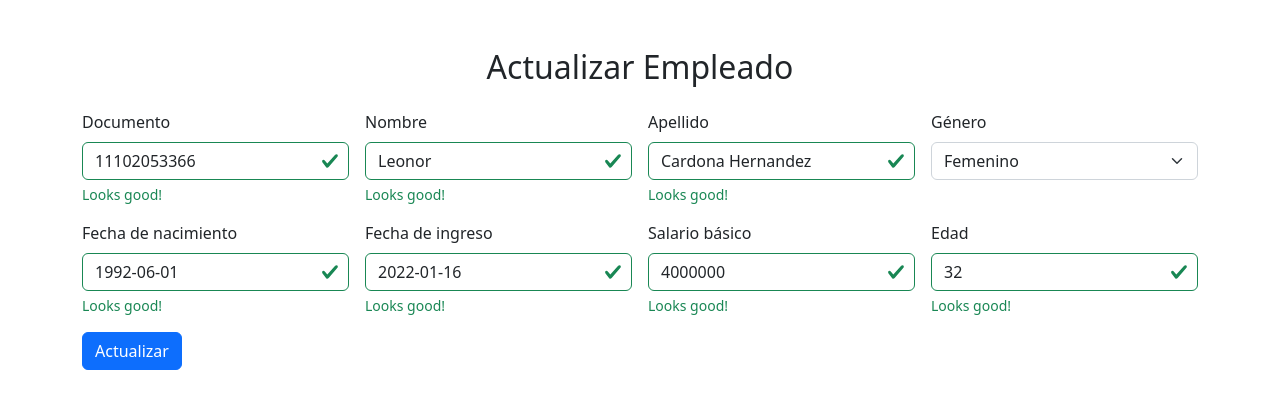
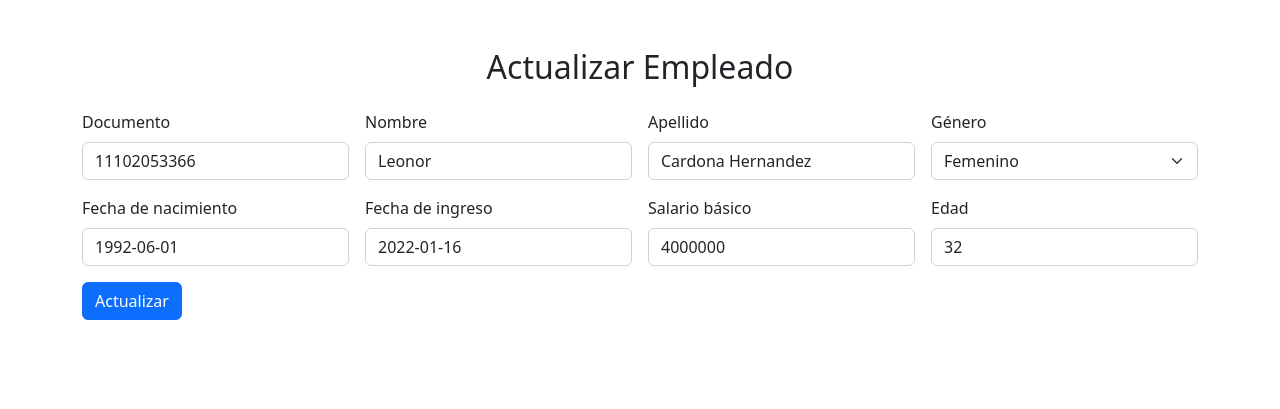
Before and after one commit to apachecoo/level2Employee, a PHP site: page /index.php?controller=EmployeeController&action=show&id=1 in a window 1280 px wide. Shown: the top 409 px of the page. Run offline with PHP 8.4, Linux system fonts and the light colour scheme; data comes from the database, SQL or seed files in the repository.

Commit message:
mejoras reto

```diff
--- a/src/controllers/EmployeeController.php
+++ b/src/controllers/EmployeeController.php
@@ -12,17 +12,13 @@ class EmployeeController
     public function index(): void
     {
         $employees = EmployeeModel::getAll();
-        echo "<pre>";
-        print_r($employees);
-        echo "</pre>";
-
         $this->view->index($employees);
     }
 
     public function show(): void
     {
-        $id = $_REQUEST['id'];
-        $employee = EmployeeModel::find($id);
+        $id = $_REQUEST['id'] ?? null;
+        $employee = $id ? EmployeeModel::find($id) : null;
         $this->view->show($employee);
     }
 
@@ -31,7 +27,12 @@ class EmployeeController
         //Your code
     }
 
-    public function edit(): void
+    public function update(): void
+    {
+        //Your code
+    }
+
+    public function store()
     {
         //Your code
     }
--- a/src/views/employee/EmployeeView.php
+++ b/src/views/employee/EmployeeView.php
@@ -9,7 +9,7 @@ class EmployeeView
         require_once('./views/employee/index.php');
     }
 
-    public function show(?EmployeeModel $employee): void
+    public function show(?EmployeeModel $employee = null): void
     {
         require_once('./views/employee/show.php');
     }
--- a/src/views/employee/form.php
+++ b/src/views/employee/form.php
@@ -1,26 +1,30 @@
 <?php
-
-
+$action = !$employee ? '?controller=EmployeeController&action=store'
+    : '?controller=EmployeeController&action=update&id=' . $employee->id;
 ?>
 
-<form class="row g-3" action="" method="post">
+<form class="row g-3" action="<?= $action ?>" method="post">
     <div class="col-md-3">
         <label for="name" class="form-label">Documento</label>
-        <input type="text" class="form-control is-valid" id="name" name="employee[dni]" value="<?= $employee->dni ?>" required>
+        <input type="text" class="form-control" id="name" name="employee[dni]"
+               value="<?= $employee ? $employee->dni : '' ?>" required>
         <div class="valid-feedback">
             Looks good!
         </div>
     </div>
     <div class="col-md-3">
         <label for="name" class="form-label">Nombre</label>
-        <input type="text" class="form-control is-valid" id="name" name="employee[name]" value="<?= $employee->name ?>" required>
+        <input type="text" class="form-control" id="name" name="employee[name]"
+               value="<?= $employee ? $employee->name : '' ?>"
+               required>
         <div class="valid-feedback">
             Looks good!
         </div>
     </div>
     <div class="col-md-3">
         <label for="lastName" class="form-label">Apellido</label>
-        <input type="text" class="form-control is-valid" id="lastName" name="employee[lastName]" value="<?= $employee->lastName ?>" required>
+        <input type="text" class="form-control" id="lastName" name="employee[lastName]"
+               value="<?= $employee ? $employee->lastName : '' ?>" required>
         <div class="valid-feedback">
             Looks good!
         </div>
@@ -30,8 +34,8 @@
         <label for="name" class="form-label">Género</label>
         <select name="employee[gender]" id="gender" class="form-select">
             <option value="">Seleccione...</option>
-            <option value="M" <?= $employee->gender==='M'? 'selected':''; ?> >Masculino</option>
-            <option value="F" <?= $employee->gender==='F'? 'selected':''; ?> >Femenino</option>
+            <option value="M" <?= $employee ? $employee->gender === 'M' ? 'selected' : '' : ''; ?> >Masculino</option>
+            <option value="F" <?= $employee ? $employee->gender === 'F' ? 'selected' : '' : ''; ?> >Femenino</option>
         </select>
         <div class="valid-feedback">
             Looks good!
@@ -39,28 +43,26 @@
     </div>
     <div class="col-md-3">
         <label for="name" class="form-label">Fecha de nacimiento</label>
-        <input type="text" class="form-control is-valid" id="name" name="employee[birthdate]" value="<?= $employee->birthdate ?>" required>
-        <div class="valid-feedback">
-            Looks good!
-        </div>
+        <input type="text" class="form-control" id="name" name="employee[birthdate]"
+               value="<?= $employee ? $employee->birthdate : '' ?>" required>
     </div>
     <div class="col-md-3">
         <label for="lastName" class="form-label">Fecha de ingreso</label>
-        <input type="text" class="form-control is-valid" id="lastName" name="employee[joindate]" value="<?= $employee->joindate ?>" required>
-        <div class="valid-feedback">
-            Looks good!
-        </div>
+        <input type="text" class="form-control" id="lastName" name="employee[joindate]"
+               value="<?= $employee ? $employee->joindate : '' ?>" required>
     </div>
     <div class="col-md-3">
         <label for="lastName" class="form-label">Salario básico</label>
-        <input type="text" class="form-control is-valid" id="lastName" name="employee[salary]" value="<?= $employee->salary ?>" required>
+        <input type="text" class="form-control" id="lastName" name="employee[salary]"
+               value="<?= $employee ? $employee->salary : '' ?>" required>
         <div class="valid-feedback">
             Looks good!
         </div>
     </div>
     <div class="col-md-3">
         <label for="lastName" class="form-label">Edad</label>
-        <input type="text" class="form-control is-valid" id="lastName" name="employee[salary]" value="<?= $employee->calculateAge() ?>" required>
+        <input type="text" class="form-control" id="lastName" name="employee[salary]"
+               value="<?= $employee ? $employee->calculateAge() : '' ?>" required>
         <div class="valid-feedback">
             Looks good!
         </div>
--- a/src/views/employee/show.php
+++ b/src/views/employee/show.php
@@ -9,7 +9,7 @@
 </head>
 <body>
 <div class="container">
-    <h2 class="text-center mt-5 mb-4">Actualizar Empleado</h2>
+    <h2 class="text-center mt-5 mb-4"><?= $employee?'Actualizar':'Adicionar'?> Empleado</h2>
     <?php include_once('form.php'); ?>
 </div>
 <script src="https://cdn.jsdelivr.net/npm/bootstrap@5.2.3/dist/js/bootstrap.bundle.min.js"
```
Also changed, not shown: src/index.php (+4 -4 lines), src/views/employee/index.php (+6 -2 lines).
